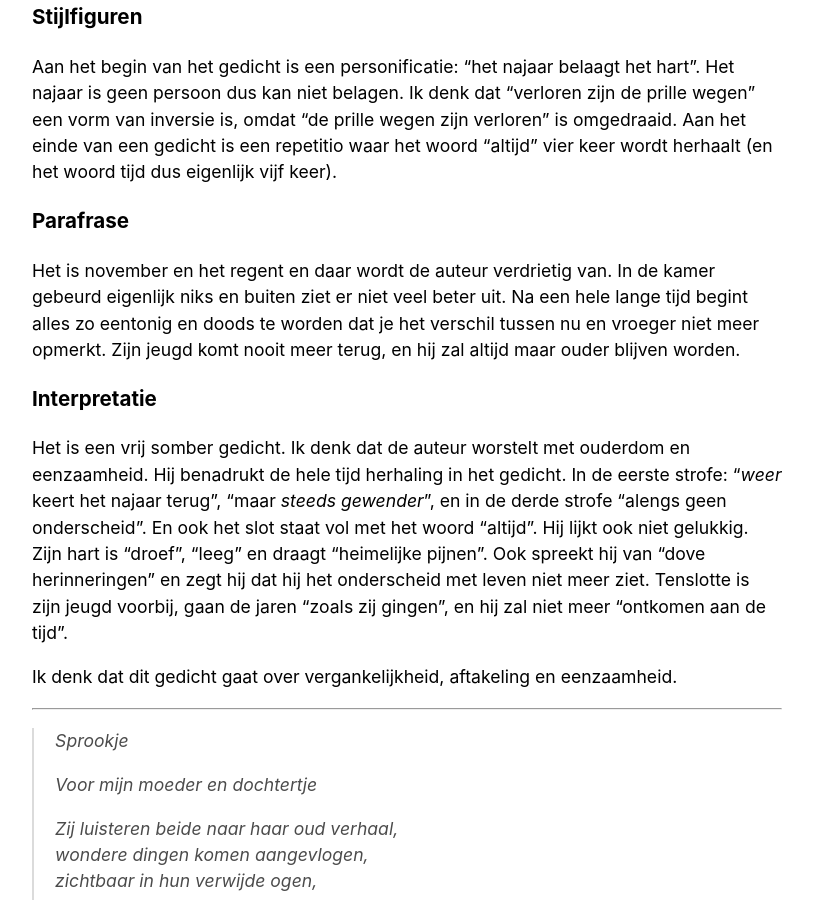
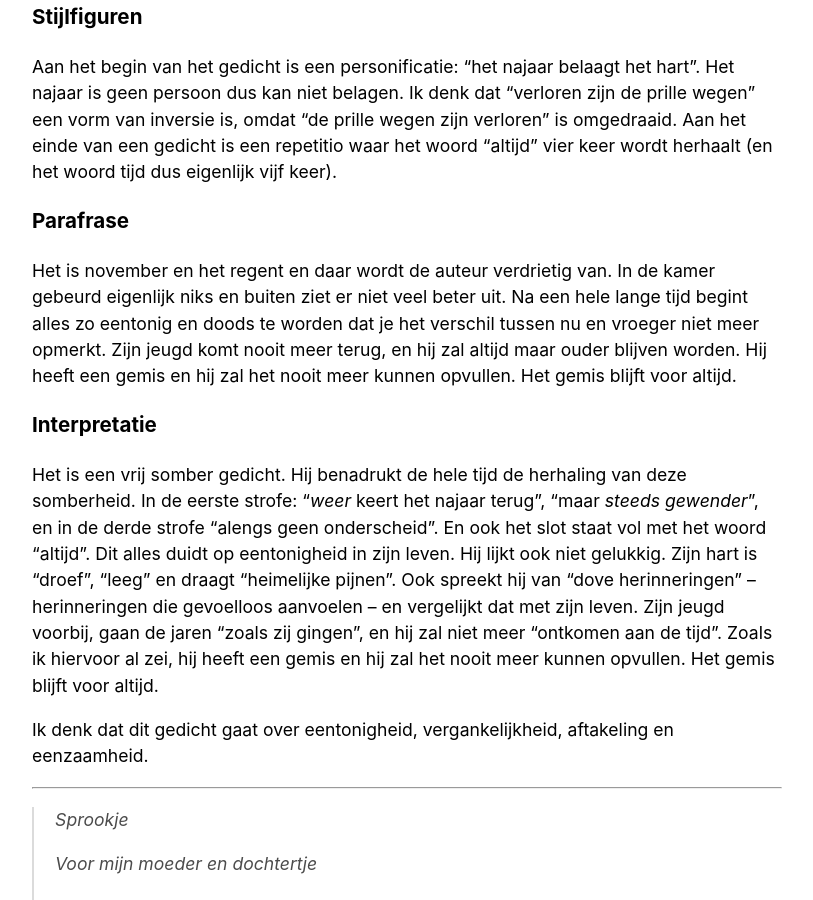
Before and after one commit to RobinBoers/school.geheimesite.nl, a Jekyll site: the page built from 5VWO/gedichtanalyse.md, in a window 1280 px wide and 900 px high, scrolled down 1635 px. Shown: the whole window, without its empty margins (233-1046 px from the left). Built offline with Jekyll 4.4.1, drawn with Linux system fonts in a browser that asks for light colours; our own code applies the rules of GitHub Pages for plain Markdown files; some of the changed text lies outside the part shown.

Commit message:
Improve gedichtanalyse

```diff
--- a/5VWO/gedichtanalyse.md
+++ b/5VWO/gedichtanalyse.md
@@ -71,12 +71,13 @@ Het is november en het regent en daar wordt de auteur verdrietig van.
 In de kamer gebeurd eigenlijk niks en buiten ziet er niet veel beter uit.
 Na een hele lange tijd begint alles zo eentonig en doods te worden dat je het verschil tussen nu en vroeger niet meer opmerkt.
 Zijn jeugd komt nooit meer terug, en hij zal altijd maar ouder blijven worden.
+Hij heeft een gemis en hij zal het nooit meer kunnen opvullen. Het gemis blijft voor altijd.
 
 ### Interpretatie
 
-Het is een vrij somber gedicht. Ik denk dat de auteur worstelt met ouderdom en eenzaamheid. Hij benadrukt de hele tijd herhaling in het gedicht. In de eerste strofe: "*weer* keert het najaar terug", "maar *steeds gewender*", en in de derde strofe "alengs geen onderscheid". En ook het slot staat vol met het woord "altijd". Hij lijkt ook niet gelukkig. Zijn hart is "droef", "leeg" en draagt "heimelijke pijnen". Ook spreekt hij van "dove herinneringen" en zegt hij dat hij het onderscheid met leven niet meer ziet. Tenslotte is zijn jeugd voorbij, gaan de jaren "zoals zij gingen", en hij zal niet meer "ontkomen aan de tijd".
+Het is een vrij somber gedicht. Hij benadrukt de hele tijd de herhaling van deze somberheid. In de eerste strofe: "*weer* keert het najaar terug", "maar *steeds gewender*", en in de derde strofe "alengs geen onderscheid". En ook het slot staat vol met het woord "altijd". Dit alles duidt op eentonigheid in zijn leven. Hij lijkt ook niet gelukkig. Zijn hart is "droef", "leeg" en draagt "heimelijke pijnen". Ook spreekt hij van "dove herinneringen" -- herinneringen die gevoelloos aanvoelen -- en vergelijkt dat met zijn leven. Zijn jeugd voorbij, gaan de jaren "zoals zij gingen", en hij zal niet meer "ontkomen aan de tijd". Zoals ik hiervoor al zei, hij heeft een gemis en hij zal het nooit meer kunnen opvullen. Het gemis blijft voor altijd.
 
-Ik denk dat dit gedicht gaat over vergankelijkheid, aftakeling en eenzaamheid.
+Ik denk dat dit gedicht gaat over eentonigheid, vergankelijkheid, aftakeling en eenzaamheid.
 
 ***
 
@@ -128,7 +129,7 @@ Je vindt ook verschillende vormen van alliteratie:
 
 ## Stijlfiguren
 
-Het gedicht begint met een personificatie: "wondere dingen komen aangevolgen". Dingen kunnen over het algemeen niet vliegen. Er is een repetitio van "geloof het maar" in de tweede strofe. Ook gebruikt de auteur "bloemen drijvend in een schaal" als metafoor voor de "wondere dingen [die] komen aangevlogen". Daarnaast is er een antithese in de tweede strofe: "het witte en het blonde haar".
+Het gedicht begint met een personificatie: "wondere dingen komen aangevolgen". De meeste dingen kunnen over het algemeen niet vliegen. Er is een repetitio van "geloof het maar" in de tweede strofe. Ook gebruikt de auteur "bloemen drijvend in een schaal" als metafoor voor de "wondere dingen [die] komen aangevlogen". Daarnaast is er een antithese in de tweede strofe: "het witte en het blonde haar", die als beeldspraak voor de oma en haar kleindochtertje fungeert.
 
 ## Parafrase
 
```
